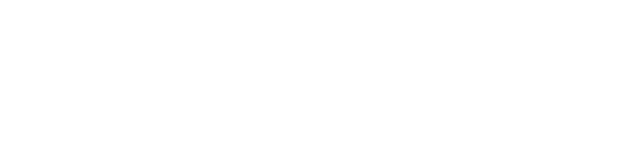
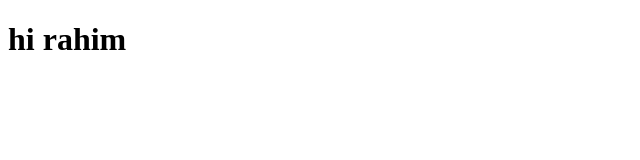
Before and after one commit to rahim-tahraoui/git-one, a plain HTML site: page index.html in a window 1280 px wide. Shown: the whole page, without its empty margins (0-640 px from the left). Drawn offline with Linux system fonts and the light colour scheme.

Commit message:
added new features

```diff
--- a/index.html
+++ b/index.html
@@ -1,9 +1,9 @@
 <!DOCTYPE html>
 <html>
 <head>
-	<title></title>
+	<title>hello world</title>
 </head>
 <body>
-
+<h1>hi rahim</h1>
 </body>
 </html>
```
